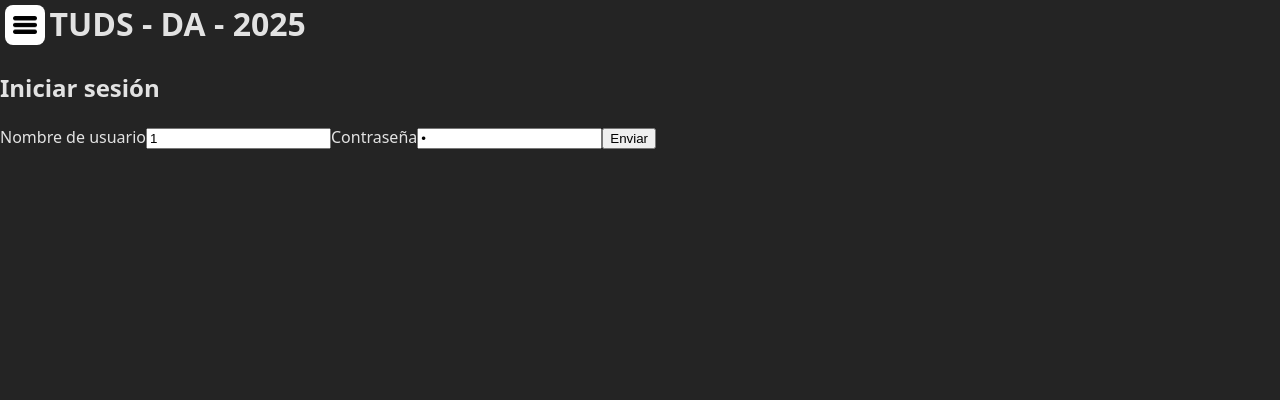
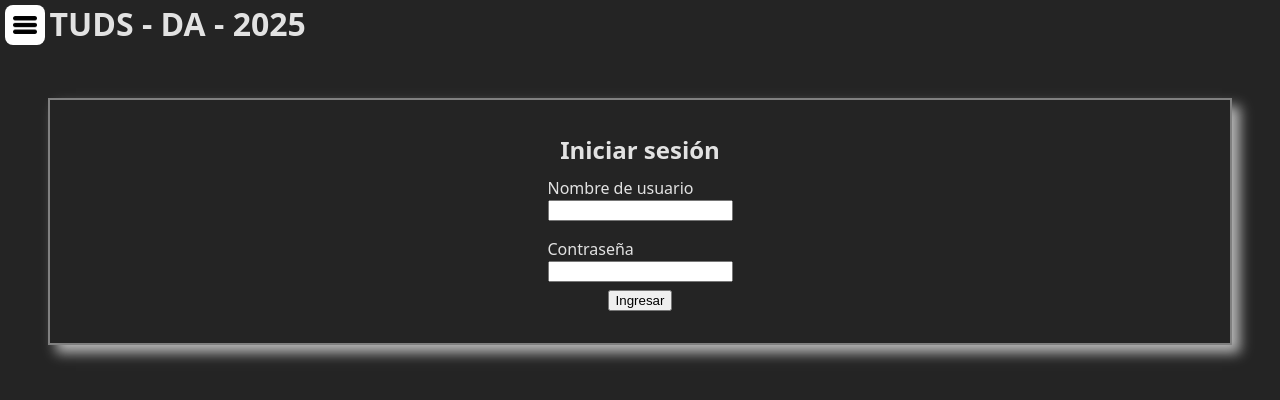
Before and after one commit to fabianlucena/clase2025, a React (Vite) app in the folder frontend/: page / in a window 1280 px wide. Shown: the top 400 px of the page. Built offline with nearby package versions, Linux system fonts and the light colour scheme; no server answers.

Commit message:
Se finaliza el proceso de login en el backend.

```diff
--- a/frontend/src/App.jsx
+++ b/frontend/src/App.jsx
@@ -4,6 +4,7 @@ import Head from './components/Head.jsx';
 import Body from './components/Body.jsx';
 import { ModalProvider } from './components/Modal.jsx';
 import { SnackbarProvider } from './components/Snackbar.jsx';
+import { SessionProvider } from './components/Session.jsx';
 
 export default function App() {
   const [menuShowed, setMenuShowed] = useState(false);
@@ -11,12 +12,14 @@ export default function App() {
   return (
     <SnackbarProvider>
       <ModalProvider>
+        <SessionProvider>
           <Head
             setMenuShowed={setMenuShowed}
           />
           <Body
             menuShowed={menuShowed}
           />
+        </SessionProvider>
       </ModalProvider>
     </SnackbarProvider>
   )
--- a/frontend/src/components/Content.jsx
+++ b/frontend/src/components/Content.jsx
@@ -1,6 +1,9 @@
 import Login from './Login.jsx';
+import { useSession } from './Session.jsx';
 
 export default function Content() {
+  const session = useSession();
+
   return (
     <div
       className="content"
@@ -8,7 +11,9 @@ export default function Content() {
         flexGrow: 1,
       }}
     >
-      <Login />
+      {!session.isLoggedIn ?
+        <Login />
+      : 'Bienvenido'}
     </div>
   );
 }
--- a/frontend/src/components/Form.jsx
+++ b/frontend/src/components/Form.jsx
@@ -3,6 +3,7 @@ import Button from './Button.jsx';
 export default function Form({
   children,
   title,
+  submitLabel,
   ...props
 }) {
   return (
@@ -12,7 +13,7 @@ export default function Form({
     >
       { title && <h2>{title}</h2> }
       {children}
-      <Button type="submit">Enviar</Button>
+      <Button type="submit">{submitLabel || 'Enviar'}</Button>
     </form>
   )
 }
--- a/frontend/src/components/Login.jsx
+++ b/frontend/src/components/Login.jsx
@@ -3,23 +3,23 @@ import Form from './Form.jsx';
 import TextField from './TextField.jsx';
 import { login } from '../services/loginService.js';
 import * as api from '../libs/api.js';
-//import { useModal } from './Modal.jsx';
 import { useSnackbar } from './Snackbar.jsx';
+import { useSession } from './Session.jsx';
 
 export default function Login() {
-  const [username, setUsername] = useState('1');
-  const [password, setPassword] = useState('2');
-  //const { open: openModal } = useModal();
+  const [username, setUsername] = useState('');
+  const [password, setPassword] = useState('');
   const snackbar = useSnackbar();
+  const session = useSession();
 
   async function submit() {
     try {
       const data = await login(username, password);
       if (data.token) {
         api.headers.Authorization = `Bearer ${data.token}`;
+        session.setIsLoggedIn(true);
 
         snackbar.enqueue('Ingreso OK', { variant: 'success', timeout: 6000 });
-        snackbar.enqueue(data.token, { variant: 'success', timeout: 6000 });
       } else {
         snackbar.enqueue('Error de ingreso', { variant: 'error', timeout: 6500 });
       }
@@ -32,6 +32,7 @@ export default function Login() {
     <Form
       title="Iniciar sesión"
       action={submit}
+      submitLabel="Ingresar"
     >
       <TextField
         label="Nombre de usuario"
--- a/frontend/src/components/Menu.jsx
+++ b/frontend/src/components/Menu.jsx
@@ -1,10 +1,15 @@
+import useSession from "./Session";
+
 export default function Menu() {
+  const session = useSession();
+
   return (
     <nav
       className="menu"
     >
       <ul>
         <li><a href="/">Inicio</a></li>
+        {session.isLoggedIn && <li><a href="#" onClick={() => session.setIsLoggedIn(false)}>Salir</a></li>}
         <li><a href="/about">Acerca de</a></li>
         <li><a href="/contact">Contacto</a></li>
       </ul>
--- /dev/null
+++ b/frontend/src/components/Session.jsx
@@ -0,0 +1,21 @@
+/* eslint-disable react-refresh/only-export-components */
+
+import { createContext, useContext, useState } from 'react';
+
+const SessionContext = createContext(null);
+
+export const useSession = () => useContext(SessionContext);
+export default useSession;
+
+export const SessionProvider = ({ children }) => {
+  const [isLoggedIn, setIsLoggedIn] = useState(false);
+
+  return <SessionContext.Provider
+      value={{
+        isLoggedIn,
+        setIsLoggedIn
+      }}
+    >
+      { children }
+    </SessionContext.Provider>;
+}
--- a/frontend/src/index.css
+++ b/frontend/src/index.css
@@ -31,3 +31,23 @@ body {
   display: inline-block;
   margin-right: 1em;
 }
+
+form {
+  display: flex;
+  flex-direction: column;
+  border: .15em solid gray;
+  margin: 3em;
+  padding: 2em;
+  box-shadow: .5em .5em .75em rgb(182, 182, 182);
+  align-items: center;
+}
+
+label {
+  display: flex;
+  flex-direction: column;
+  margin: .5em;
+}
+
+h2 {
+  margin: 0;
+}
```
Lines whose indentation alone changed are shown as unchanged.
